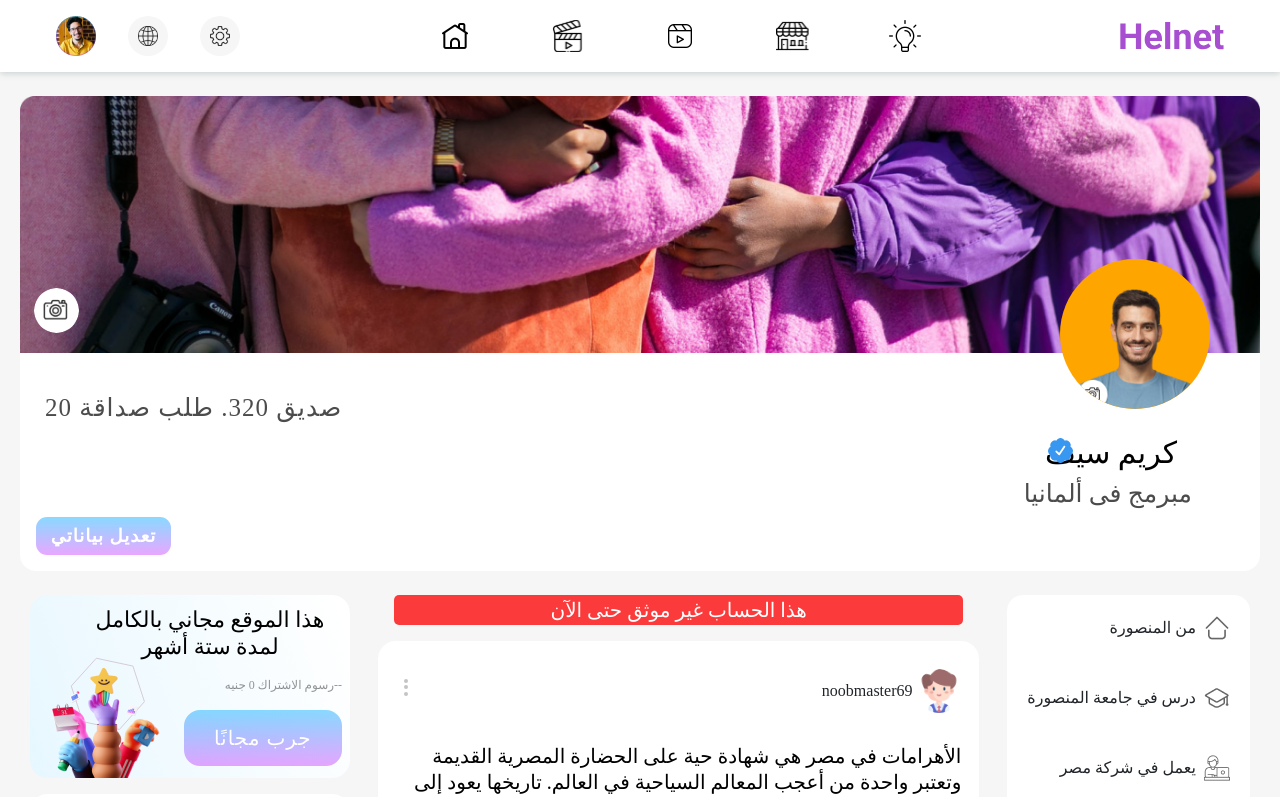
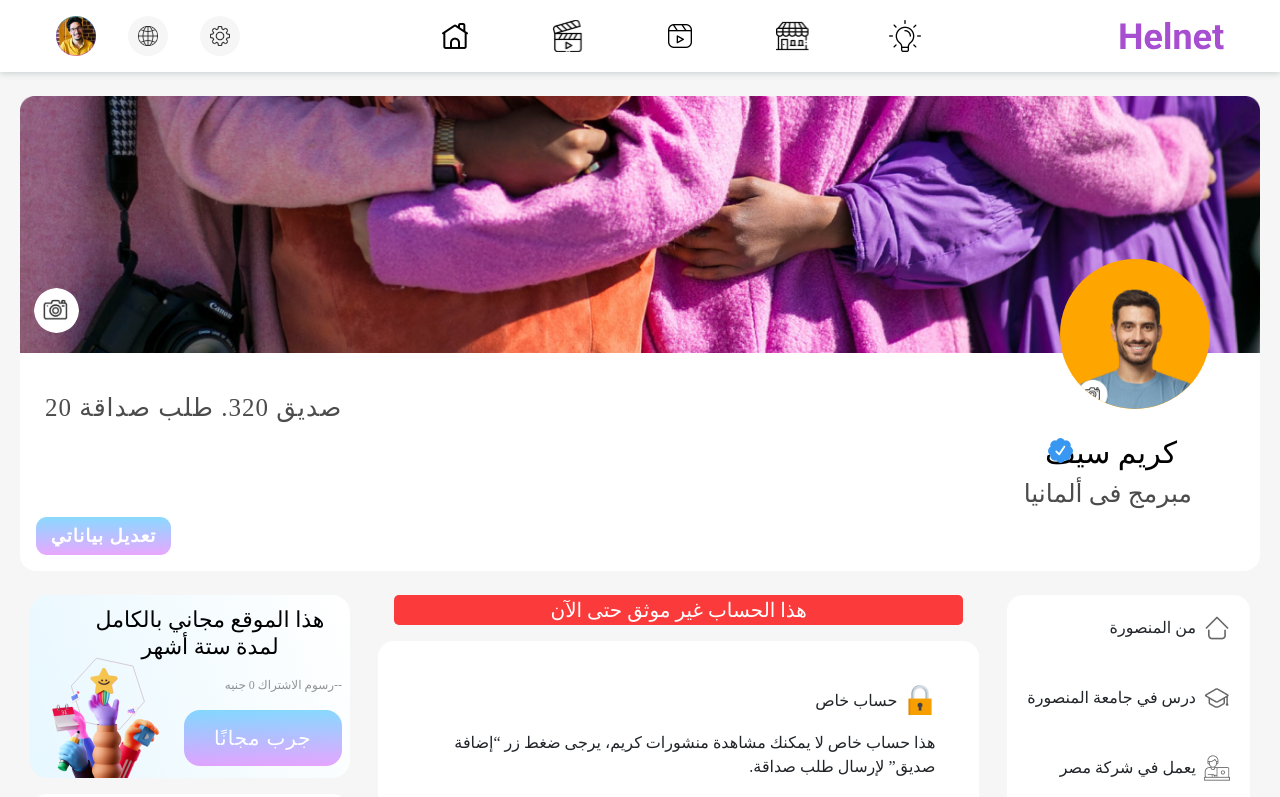
Before and after one commit to mohamedmansour0991/Helnet, a React (Vite) app: page /profile1 in a window 1280 px wide. Shown: the top 797 px of the page. Built offline with nearby package versions, Linux system fonts and the light colour scheme; a web font is replaced by a local one.

Commit message:
update 2

```diff
--- a/src/pages/profile/profile.jsx
+++ b/src/pages/profile/profile.jsx
@@ -359,6 +359,29 @@ const Profile = () => {
             <div className="d-flex flex-column">
               {" "}
               <NotActive openModal2={openModal2} />
+              <div className="card__center w-100 mb-3" style={{ backgroundColor: "#fff" }}>
+                <div className="w-100 p-4">
+                  <div
+                    className="gap-2 mb-3"
+                    style={{
+                      display: "flex",
+                      alignItems: "center",
+                    }}
+                  >
+                    <img
+                      className=""
+                      src={padlock}
+                      alt=""
+                      style={{ width: "30px" }}
+                    />
+                    <h1>حساب خاص</h1>
+                  </div>
+                  <p className="card-text">
+                    هذا حساب خاص لا يمكنك مشاهدة منشورات كريم، يرجى ضغط زر
+                    “إضافة صديق” لإرسال طلب صداقة.
+                  </p>
+                </div>
+              </div>
               <Posts data={data} />
             </div>
           </div>
@@ -641,57 +664,6 @@ const Profile = () => {
       {/* sidebar */}
 
       {/* حساب خاص */}
-      <div
-        className="card profile-card2"
-        style={{
-          textAlign: "right",
-          width: "49.5rem",
-          height: "181px",
-          boxShadow: "none",
-          border: "none",
-        }}
-      >
-        <div className="card-body">
-          <div
-            style={{
-              display: "flex",
-              justifyContent: "right",
-              marginBottom: "25px",
-            }}
-          >
-            <h1
-              className=""
-              style={{
-                fontSize: "25px",
-                fontWeight: "700",
-                color: "#2F2F31",
-                paddingTop: "11px",
-              }}
-            >
-              حساب خاص
-            </h1>
-
-            <img
-              className=""
-              style={{ marginLeft: "20px" }}
-              src={padlock}
-              alt=""
-            />
-          </div>
-          <p
-            className="card-text"
-            style={{
-              fontSize: "20px",
-              color: "#666666",
-              width: "613px",
-              float: "right",
-            }}
-          >
-            هذا حساب خاص لا يمكنك مشاهدة منشورات كريم، يرجى ضغط زر “إضافة صديق”
-            لإرسال طلب صداقة.
-          </p>
-        </div>
-      </div>
 
       <style>
         {`
```
